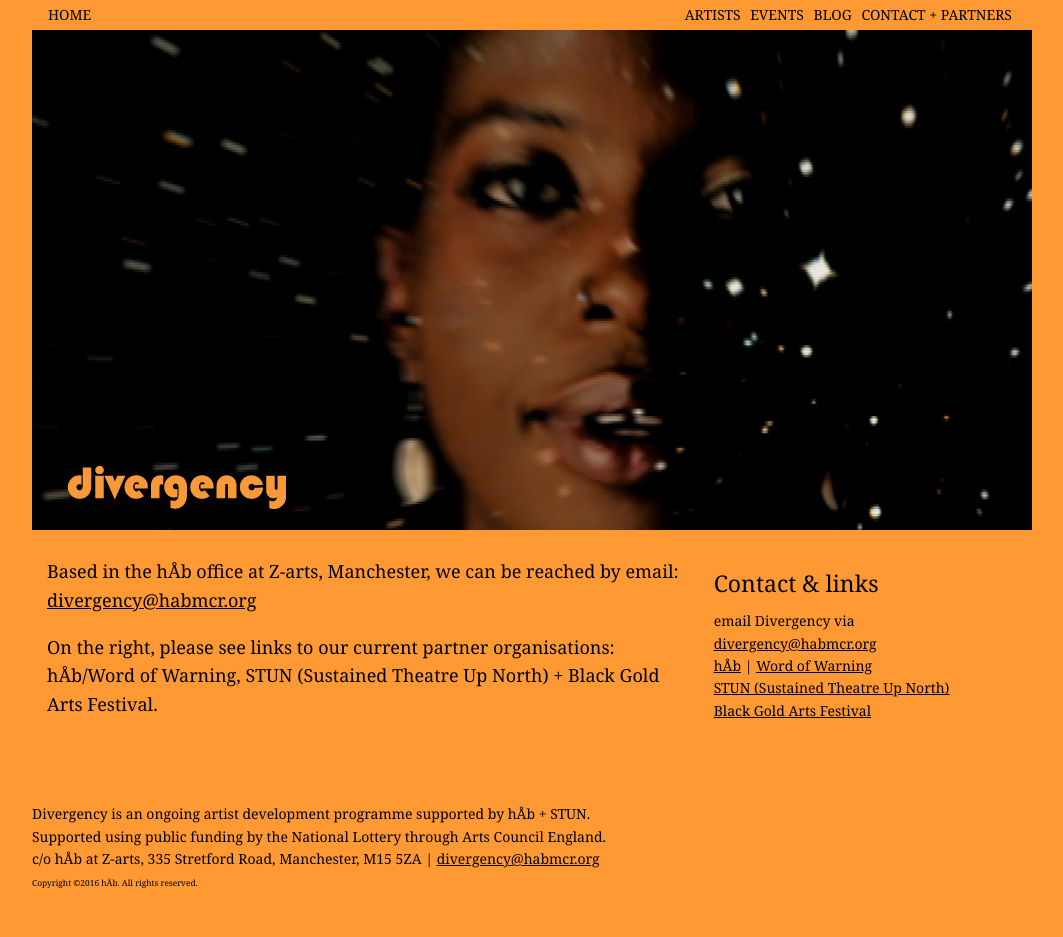
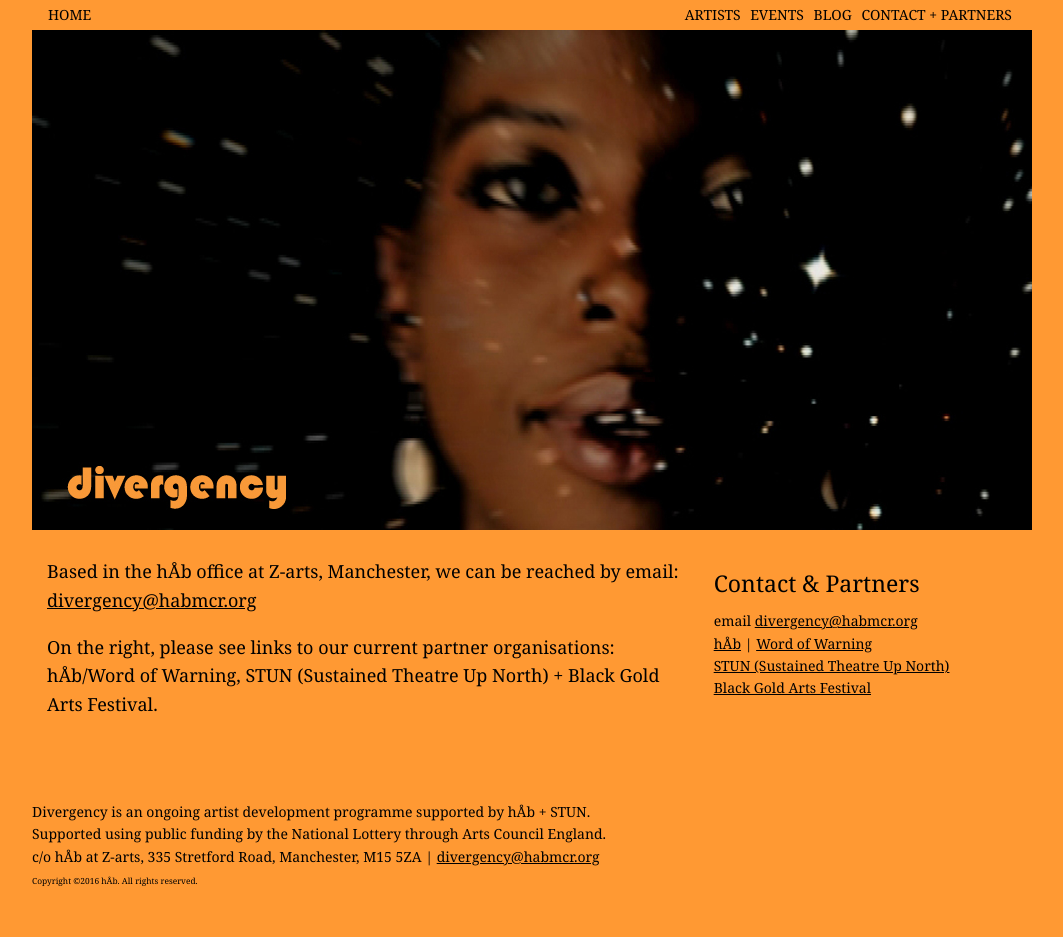
Before and after one commit to divergencymcr/divergencymcr.github.io, a Jekyll site: the page built from current/contact/index.md, in a window 1280 px wide. Shown: the whole page, without its empty margins (108-1171 px from the left). Built offline with Jekyll 4.4.1, drawn with Linux system fonts in a browser that asks for light colours.

Commit message:
Update contact.html

```diff
--- a/_layouts/contact.html
+++ b/_layouts/contact.html
@@ -2,13 +2,13 @@
 
 layout: base
 
-season: "Contact & links"
+season: "Contact & Partners"
 bodyclass: ev
 sectionroot: 'current/contact'
 
 events:
     -   artists:
-            - name: "email Divergency via <a href='mailto:divergency@habmcr.org'>divergency@habmcr.org</a><br><a href='http://habmcr.org' target='_blank'>hÅb</a> | <a href='http://wordofwarning.org' target='_blank'>Word of Warning</a><br><a href='http://stunlive.com' target='_blank'>STUN (Sustained Theatre Up North)</a><br><a href='http://bgafestival.com' target='_blank'>Black Gold Arts Festival</a>"
+            - name: "email <a href='mailto:divergency@habmcr.org'>divergency@habmcr.org</a><br><a href='http://habmcr.org' target='_blank'>hÅb</a> | <a href='http://wordofwarning.org' target='_blank'>Word of Warning</a><br><a href='http://stunlive.com' target='_blank'>STUN (Sustained Theatre Up North)</a><br><a href='http://bgafestival.com' target='_blank'>Black Gold Arts Festival</a>"
 
 ---
 
```
